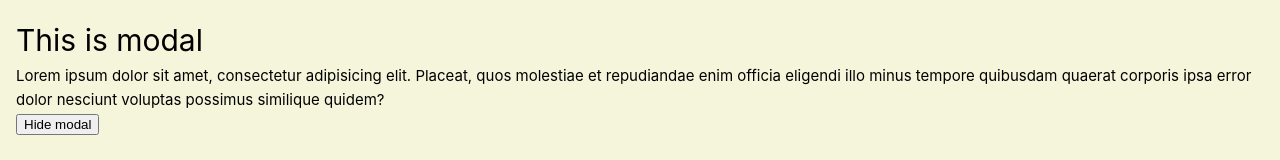
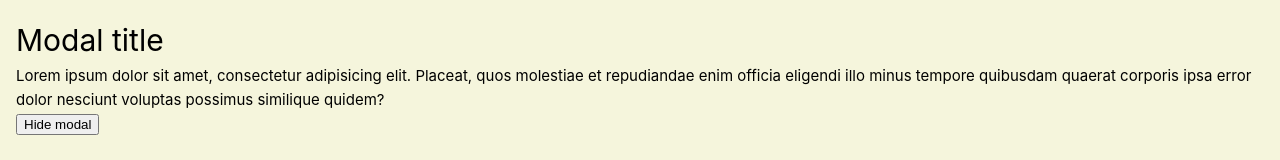
Before and after one commit to mihailgaberov/vue-composition-api-basics, a Vue app: page /modals in a window 1280 px wide. Both pictures are taken after a click on the button "Show modal". Shown: the top 160 px of the page. Built offline with nearby package versions, Linux system fonts and the light colour scheme.

Commit message:
:student: slots

```diff
--- /dev/null
+++ b/src/components/Modal.vue
@@ -0,0 +1,31 @@
+<template>
+    <Teleport to=".modals-container">
+        <div class="modal">
+            <h1>
+                <slot name="title" />
+            </h1>
+            <slot />
+
+            <button>Hide modal</button>
+        </div>
+    </Teleport>
+</template>
+
+<script setup>
+
+
+
+</script>
+
+<style :scope>
+.modal {
+    background: beige;
+    color: black;
+    padding: 1rem;
+    position: absolute;
+    left: 0;
+    top: 0;
+    width: 100%;
+    height: 100%;
+}
+</style>
--- a/src/views/ModalsView.vue
+++ b/src/views/ModalsView.vue
@@ -1,22 +1,21 @@
 <template>
     <div class="modals">
         <h1>Modals</h1>
-
         <button @click="showModal = true">Show modal</button>
-        <Teleport to=".modals-container">
-            <div class="modal" v-if="showModal">
-                <h1>This is modal</h1>
-                <p>Lorem ipsum dolor sit amet, consectetur adipisicing elit. Placeat, quos molestiae et repudiandae enim
-                    officia eligendi illo minus tempore quibusdam quaerat corporis ipsa error dolor nesciunt voluptas
-                    possimus similique quidem?</p>
-                <button @click="showModal = false">Hide modal</button>
-            </div>
-        </Teleport>
+        <Modal v-if="showModal" @close="showModal = false">
+            <template #title>
+                Modal title
+            </template>
+            <p>Lorem ipsum dolor sit amet, consectetur adipisicing elit. Placeat, quos molestiae et repudiandae enim
+                officia eligendi illo minus tempore quibusdam quaerat corporis ipsa error dolor nesciunt voluptas
+                possimus similique quidem?</p>
+        </Modal>
     </div>
 </template>
 
 <script setup>
 import { ref } from 'vue'
+import Modal from '@/components/Modal.vue'
 
 const showModal = ref(false)
 
```
Also changed, not shown: src/router/index.js (+6 -3 lines).
